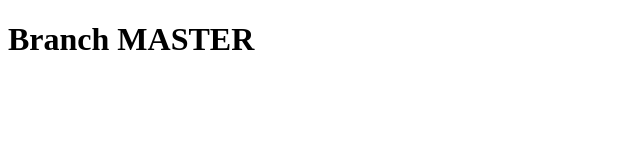
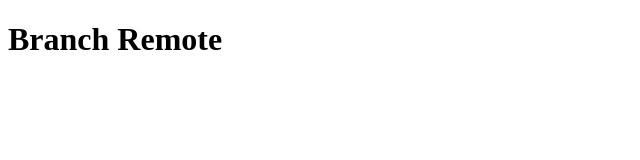
Before and after one commit to bubeph/test, a plain HTML site: page index.html in a window 1280 px wide. Shown: the whole page, without its empty margins (0-640 px from the left). Drawn offline with Linux system fonts and the light colour scheme.

Commit message:
change to remote

```diff
--- a/index.html
+++ b/index.html
@@ -10,7 +10,7 @@
 
 <body>
 
-    <h1>Branch MASTER</h1>
+    <h1>Branch Remote</h1>
 </body>
 
 </html>
```
